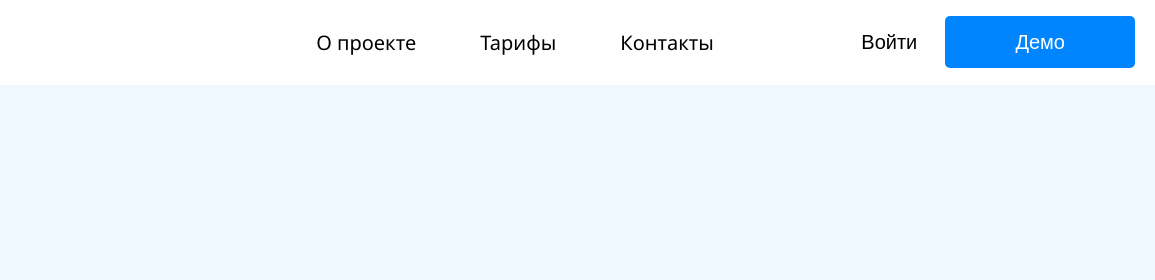
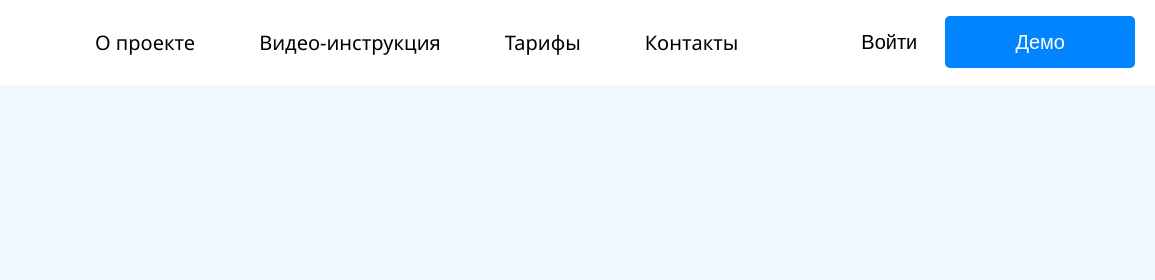
Before and after one commit to LilySmirn/easyMed_b2c, a plain HTML site: page index.html in a window 1280 px wide. Shown: the top 280 px of the page, 125-1280 px from the left. Drawn offline with Linux system fonts and the light colour scheme.

Commit message:
feat: add video menu item

```diff
--- a/index.html
+++ b/index.html
@@ -143,6 +143,7 @@
             <nav aria-label="Главное меню" class="navigation">
                 <ul class="main-menu">
                     <li><a href="#about">О проекте</a></li>
+                    <li><a href="#video">Видео-инструкция</a></li>
                     <li><a href="#pricing">Тарифы</a></li>
                     <li><a href="#contact">Контакты</a></li>
                 </ul>
@@ -162,6 +163,7 @@
                     <nav aria-label="Мобильное меню">
                         <ul class="mobile-menu-list">
                             <li><a href="#about">О проекте</a></li>
+                            <li><a href="#video">Видео-инструкция</a></li>
                             <li><a href="#pricing">Тарифы</a></li>
                             <li><a href="#contact">Контакты</a></li>
                         </ul>
@@ -596,7 +598,7 @@
                 <a href="#" class="btn btn-demo-cta">Демо</a>
             </div>
         </section>
-        <section class="video-section">
+        <section class="video-section" id="video">
             <div class="video-container">
                 <h2>
                     Видео-<span class="highlight">инструкция</span>
--- a/styles.css
+++ b/styles.css
@@ -98,12 +98,12 @@ header {
     position: relative;
 }
 
-.navigation {
-    display: block;
-    position: absolute;
-    left: 50%;
-    transform: translateX(-50%);
-}
+/*.navigation {*/
+/*    display: block;*/
+/*    position: absolute;*/
+/*    left: 50%;*/
+/*    transform: translateX(-50%);*/
+/*}*/
 
 .mobile-nav {
     display: none;
```
